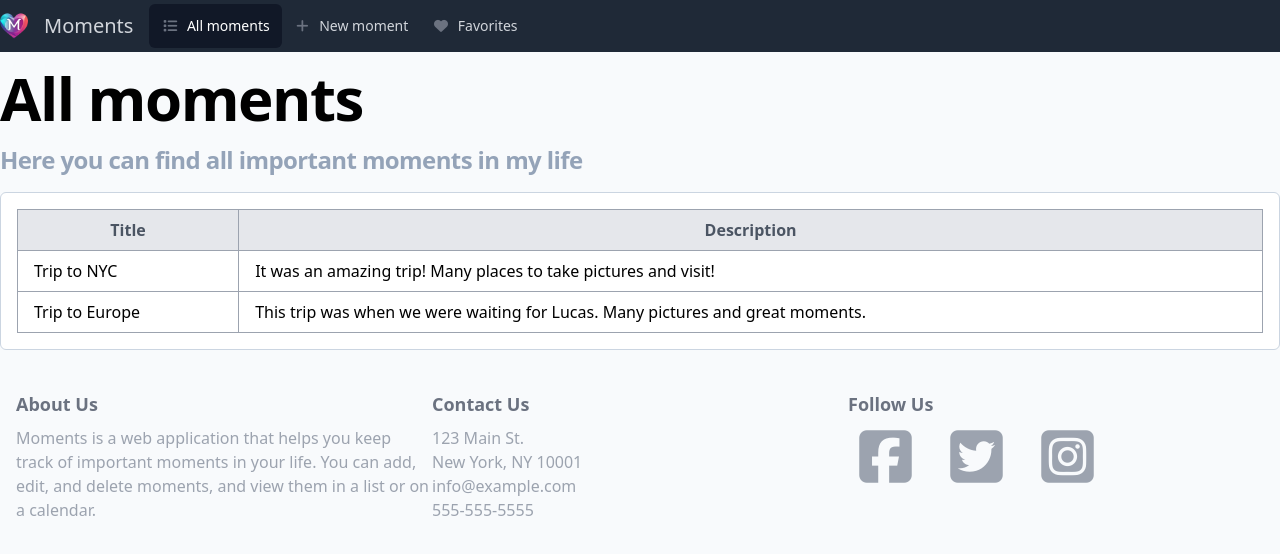
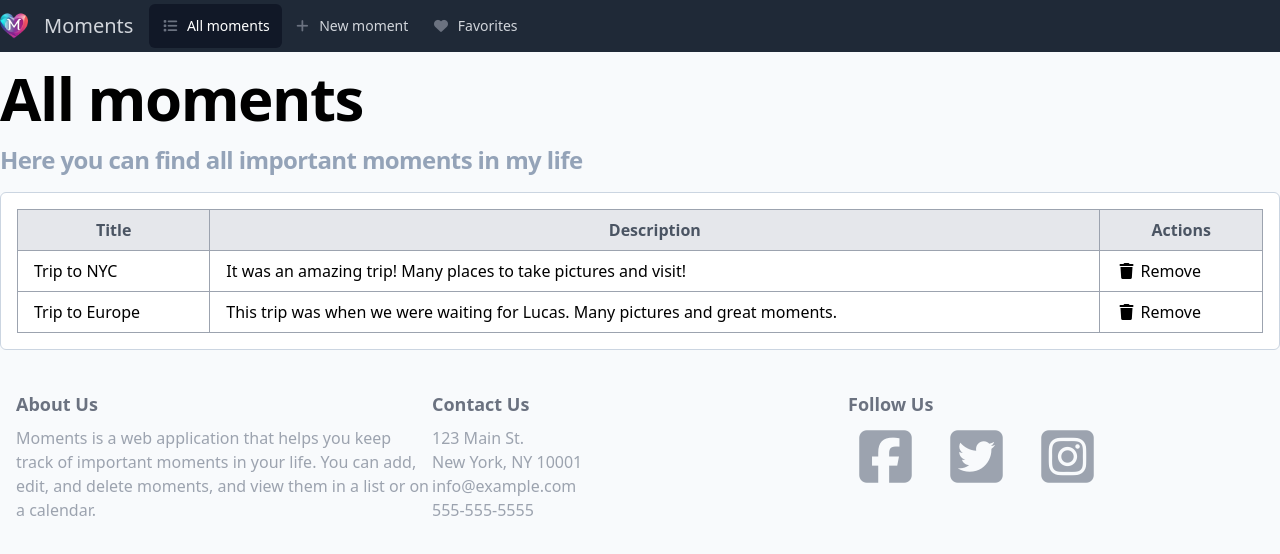
Before and after one commit to hrohden/getclass-frontend, a React (Vite) app: page / in a window 1280 px wide. Shown: the top 554 px of the page. Built offline with nearby package versions, Linux system fonts and the light colour scheme.

Commit message:
Removes moment in the Home screen

```diff
--- a/src/pages/Home.tsx
+++ b/src/pages/Home.tsx
@@ -3,7 +3,7 @@ import DefaultLayout from '../layouts/DefaultLayout'
 import MomentsContext from '../store/momentsContext'
 
 const Home = () => {
-  const { moments } = useContext(MomentsContext)
+  const { moments, deleteMoment } = useContext(MomentsContext)
 
   return (
     <DefaultLayout
@@ -24,6 +24,9 @@ const Home = () => {
             <th className='border border-gray-400 bg-gray-200 px-4 py-2 text-gray-600'>
               Description
             </th>
+            <th className='border border-gray-400 bg-gray-200 px-4 py-2 text-gray-600'>
+              Actions
+            </th>
           </tr>
         </thead>
         <tbody>
@@ -35,6 +38,15 @@ const Home = () => {
               <td className='border border-gray-400 px-4 py-2'>
                 {moment.description}
               </td>
+              <td className='border border-gray-400 px-4 py-2'>
+                <button
+                  onClick={() => {
+                    deleteMoment(moment)
+                  }}
+                >
+                  <i className='fa-fw fa-solid fa-trash'></i> Remove
+                </button>
+              </td>
             </tr>
           ))}
         </tbody>
```
